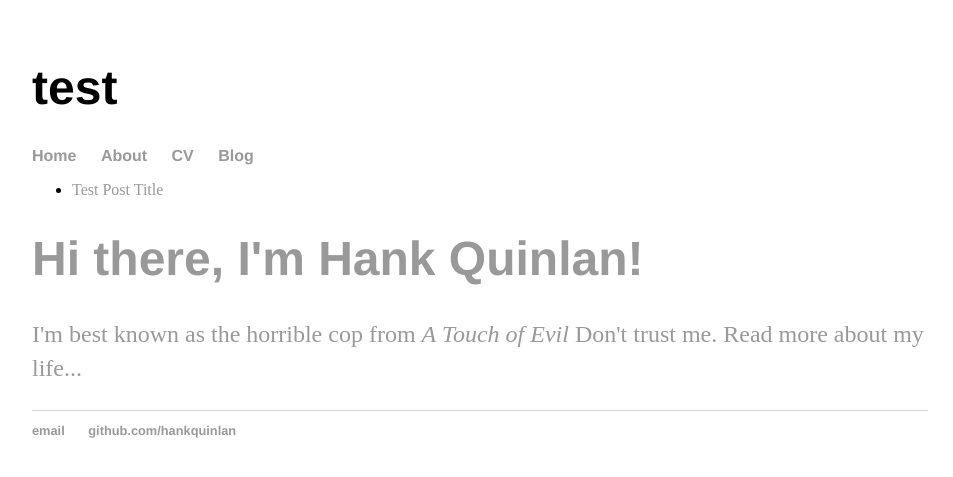
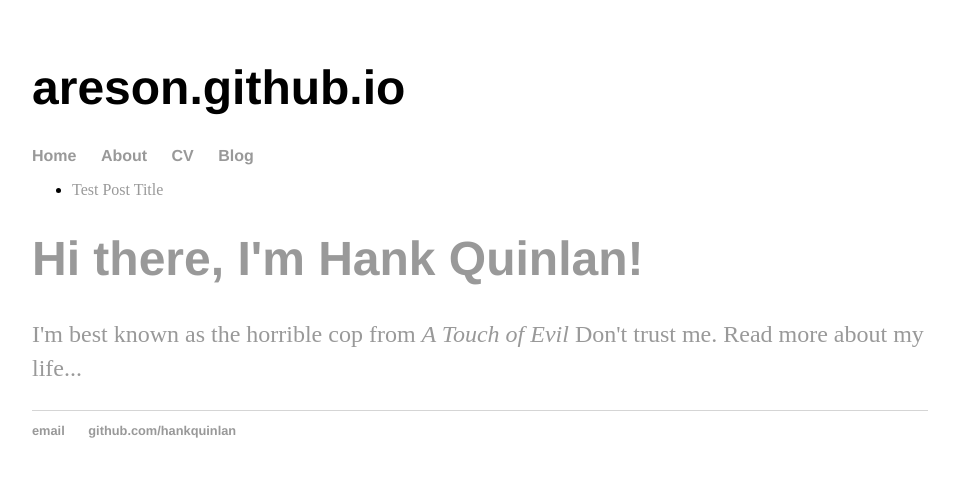
Before and after one commit to Areson/areson.github.io, a Jekyll site: the page built from index.html, in a window 1280 px wide. Shown: the top 477 px of the page, without its empty margins (160-1113 px from the left). Built offline with Jekyll 4.4.1, drawn with Linux system fonts in a browser that asks for light colours; the list of posts is cut into pages by our own code.

Commit message:
Update default.html

```diff
--- a/_layouts/default.html
+++ b/_layouts/default.html
@@ -7,8 +7,7 @@
 		</head>
 		<body>
 			<header>
-				<h1>test</h1>
-			</header>
+				<h1>{{ site.title }}</h1>
 				<nav>
 				<ul>
 					<li><a href="/">Home</a></li>
@@ -17,6 +16,9 @@
 					<li><a href="/blog">Blog</a></li>
 				</ul>
 				</nav>
+			</header>
+			<div class="grid">
+				<div class="unit four-fifths">
 					<sidebar>
 						<ul>
 							{% for post in paginator.posts %}
@@ -24,11 +26,15 @@
 							{% endfor %}
 						</ul>
 					</sidebar>
+				</div>
+				<div class="unit one-fifth">
 					<div class="container">
 
 					{{ content }}
 
 					</div><!-- /.container -->
+				</div>
+			</div>
 			<footer>
 	    		<ul>
 	        		<li><a href="mailto:hankquinlanhub@gmail.com">email</a></li>
```
Lines whose indentation alone changed are shown as unchanged.
